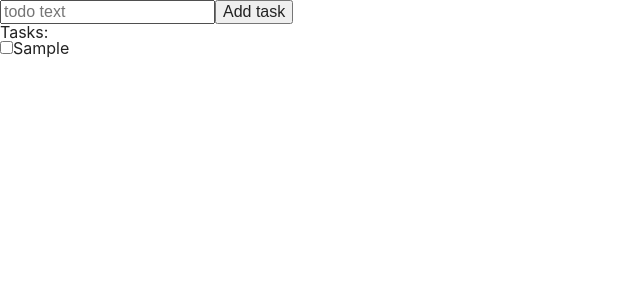
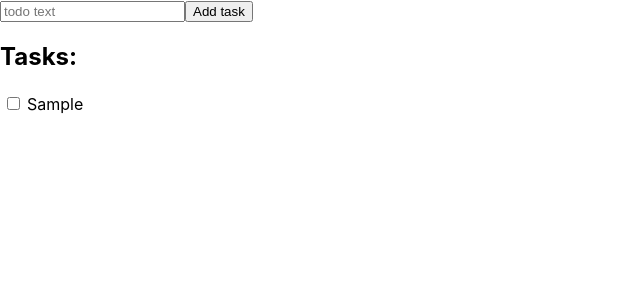
Before and after one commit to remenok200/freshcode-react-todo, a React (Create React App) app: page / in a window 1280 px wide. Both pictures are taken after typing "Sample" into the empty fields and a click on the button "Add task". Shown: the top 300 px of the page, without its empty margins (0-640 px from the left). Built offline with nearby package versions, Linux system fonts and the light colour scheme.

Commit message:
Made the list of tasks into a table

```diff
--- a/src/components/TaskList/index.jsx
+++ b/src/components/TaskList/index.jsx
@@ -26,9 +26,11 @@ const TaskList = (props) => {
     <>
       <div>
         <h2>Tasks:</h2>
-        <ul>
+        <table>
+          <tbody>
           {todos.map((todo) => (
-            <li key={todo.id}>
+            <tr key={todo.id}>
+              <td>
                 <input
                   onChange={() => toggleTodoCompletion(todo.id)}
                   type="checkbox"
@@ -36,13 +38,21 @@ const TaskList = (props) => {
                   id={todo.id}
                   checked={todo.isDone}
                 />
+              </td>
+              <td>
                 <span>{todo.text}</span>
+              </td>
+              <td>
                 {todo.isDone && (
-                <button onClick={() => removeTodo(todo.id)}>Remove task</button>
+                  <button onClick={() => removeTodo(todo.id)}>
+                    Remove task
+                  </button>
                 )}
-            </li>
+              </td>
+            </tr>
           ))}
-        </ul>
+          </tbody>
+        </table>
       </div>
     </>
   );
--- a/src/index.js
+++ b/src/index.js
@@ -1,6 +1,6 @@
 import React from "react";
 import ReactDOM from "react-dom/client";
-import reset from "./reset.css";
+//import reset from "./reset.css";
 import "./index.css";
 import App from "./App";
 
```
Lines whose indentation alone changed are shown as unchanged.
